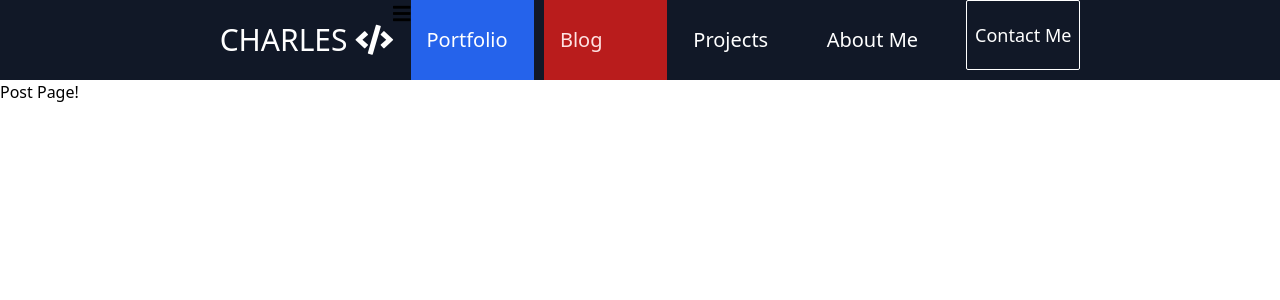
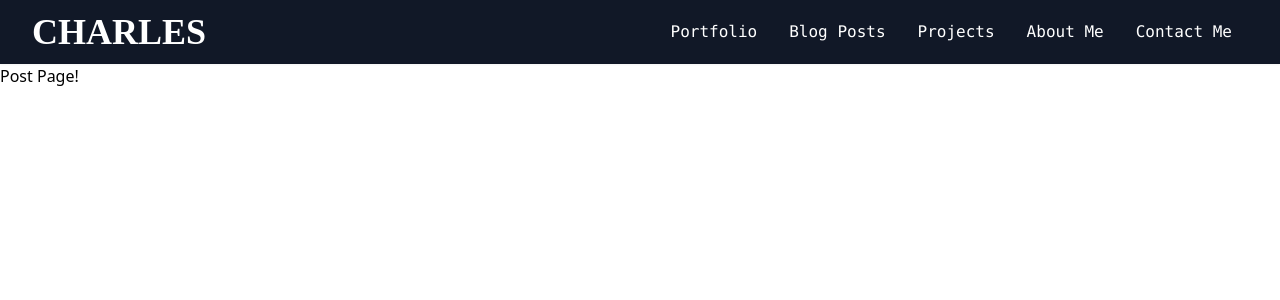
Before and after one commit to charles-eze/my-portfolio-website-react.js, a React (Create React App) app: page /post in a window 1280 px wide. Shown: the top 300 px of the page. Built offline with nearby package versions, Linux system fonts and the light colour scheme.

Commit message:
navbar styling

```diff
--- a/src/App.js
+++ b/src/App.js
@@ -1,3 +1,4 @@
+import React, { useState, useEffect } from "react";
 import { BrowserRouter, Route, Switch } from "react-router-dom";
 import Home from "./components/Home";
 import About from "./components/About";
@@ -6,14 +7,36 @@ import Post from "./components/Post";
 import Project from "./components/Project";
 import NavBar from "./components/NavBar";
 import Contact from "./components/Contact";
+import Dropdown from "./components/Dropdown";
 
 
 
 
 function App() {
+
+  const [click, setClick] = useState(false);
+
+  const handleClick = () => {
+        setClick(!click)
+    }
+
+  useEffect(() => {
+    const hideMenu = () => {
+      if(window.innerWidth > 768 && click) {
+        setClick(false)
+      }
+    }
+
+    window.addEventListener('resize', hideMenu)
+    return () => {
+      window.removeEventListener('resize', hideMenu)
+    }
+  })
+
   return (
     <BrowserRouter>
-    <NavBar />
+    <NavBar handleClick={handleClick} />
+    <Dropdown handleClick={handleClick} click={click}/>
       <Switch>
         <Route component={Home} path='/' exact />
         <Route component={About} path='/about' />
--- /dev/null
+++ b/src/components/Dropdown.js
@@ -0,0 +1,26 @@
+import React from "react";
+import { NavLink } from "react-router-dom";
+
+export default function Dropdown({ click, handleClick }) {
+
+
+    return (
+        <div className={click ? 'grid grid-rows-5 text-center relative ml-32 h-full  bg-blue-400' : 'hidden'} onCLick={handleClick}>
+            <NavLink className='p-4' to='/'>
+                Portfolio
+            </NavLink>
+            <NavLink className='p-4' to='/post'>
+                Blog Posts
+            </NavLink>
+            <NavLink className='p-4' to='/project'>
+                Projects
+            </NavLink>
+            <NavLink className='p-4' to='/about'>
+                About Me
+            </NavLink>
+            <NavLink className='p-4' to='/contact'>
+                Contact Me
+            </NavLink>
+        </div>
+    )
+}
--- a/src/components/NavBar.js
+++ b/src/components/NavBar.js
@@ -1,69 +1,49 @@
-import React, { useState } from "react";
+import React from "react";
 import { NavLink } from "react-router-dom";
-import { Button } from "./Button";
-import { btnOutline } from "./Button";
 
-export default function NavBar() {
-    const [click, setClick] = useState(false);
-    const [button, setButton] = useState(true);
 
-    const handleClick = () => setClick(!click);
-    const closeMobileMenu = () => setClick(false);
-
-    const showButton = () => {
-        if (window.innerWidth <= 960) {
-            setButton(false)
-        } else {
-            setButton(true)
-        }
-    };
-
-    window.addEventListener('resize', showButton);
+export default function NavBar({handleClick}) {
 
     return (
-        <header className="bg-gray-900 h-20 flex justify-center items-center text-xl sticky top-0 z-999 ">
-            <div className="flex justify-center items-center max-w-screen-2xl h-20">
-                <nav className="flex">
-                    <NavLink to="/" exact className="text-white justify-self-start ml-5 cursor-pointer no-underline text-3xl flex items-center">
-                        CHARLES <i className="fas fa-code ml-2 text-3xl" />
+        <nav className='flex justify-between items-center h-16 bg-gray-900 text-white relative shadow-sm font-mono'
+        role='navigation'>
+            <NavLink to='/' className='cursive pl-8 text-4xl'>
+                CHARLES
             </NavLink>
-                    <div className="menu-icon" onClick={handleClick}>
-                        <i className={click ? "fas fa-times" : "fas fa-bars"} />
+            <div onClick={handleClick} className='px-4 cursor-pointer md:hidden'>
+                <svg
+                    className="w-8 h-8 text-white "
+                    fill="none"
+                    stroke="currentColor"
+                    viewBox="0 0 24 24"
+                    xmlns="http://www.w3.org/2000/svg">
+                        <path
+                        strokeLinecap="round"
+                        strokeLinejoin="round"
+                        strokeWidth={2}
+                        d="M4 6h16M4 12h16M4 18h16" />
+                </svg>
             </div>
-                    <ul className={click ? "nav-menu active" : "grid grid-cols-4 gap-2.5 list-none text-center justify-end mr-8"}>
-                        <li className="h-20">
-                            <NavLink to="/" exact onClick={closeMobileMenu}
-                                activeClassName="text-red-100 bg-red-700"
-                                className="text-white flex items-center no-underline py-2 px-4 h-full hover:border-b-4 hover:border-white transition duration-500 ease-in-out bg-blue-600 hover:bg-red-600 transform hover:-translate-y-1 hover:scale-110">
+            <div className='pr-8 md:block hidden'>
+                <NavLink className='p-4' to='/'>
                     Portfolio
-                                </NavLink >
-                        </li>
-                        <li className="h-20">
-                            <NavLink to="/post" className="text-white flex items-center no-underline py-2 px-4 h-full hover:text-green-800"
-                                activeClassName="text-red-100 bg-red-700"
-                                onClick={closeMobileMenu}>
-                                Blog
                 </NavLink>
-                        </li>
-                        <li className="h-20">
-                            <NavLink to="/project" className="text-white flex items-center no-underline py-2 px-4 h-full hover:text-green-800"
-                                activeClassName="text-red-100 bg-red-700"
-                                onClick={closeMobileMenu}>
+                <NavLink className='p-4' to='/post'>
+                    Blog Posts
+                </NavLink>
+                <NavLink className='p-4' to='/project'>
                     Projects
                 </NavLink>
-                        </li>
-                        <li className="h-20">
-                            <NavLink to="/about" className="text-white flex items-center no-underline py-2 px-4 h-full hover:text-green-800"
-                                activeClassName="text-red-100 bg-red-700"
-                                onClick={closeMobileMenu}>
+                <NavLink className='p-4' to='/about'>
                     About Me
                 </NavLink>
-                        </li>
-                    </ul>
-                    {button && <Button buttonStyle={btnOutline}>Contact Me</Button>}
+                <NavLink className='p-4' to='/contact'>
+                    Contact Me
+                </NavLink>
+
+            </div>
+
 
         </nav>
-            </div>
-        </header>
     )
 }
```
Also changed, not shown: src/components/SinglePost.js (+55 -1 lines), src/index.css (line endings or trailing spaces). Lines whose indentation alone changed are shown as unchanged.
